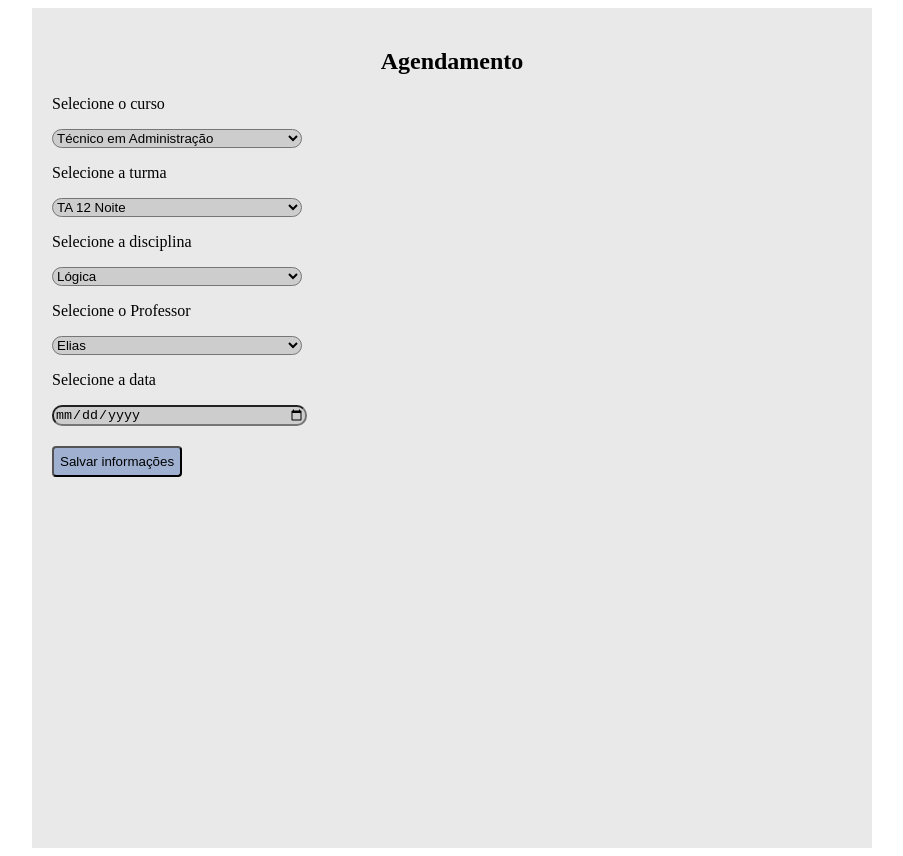
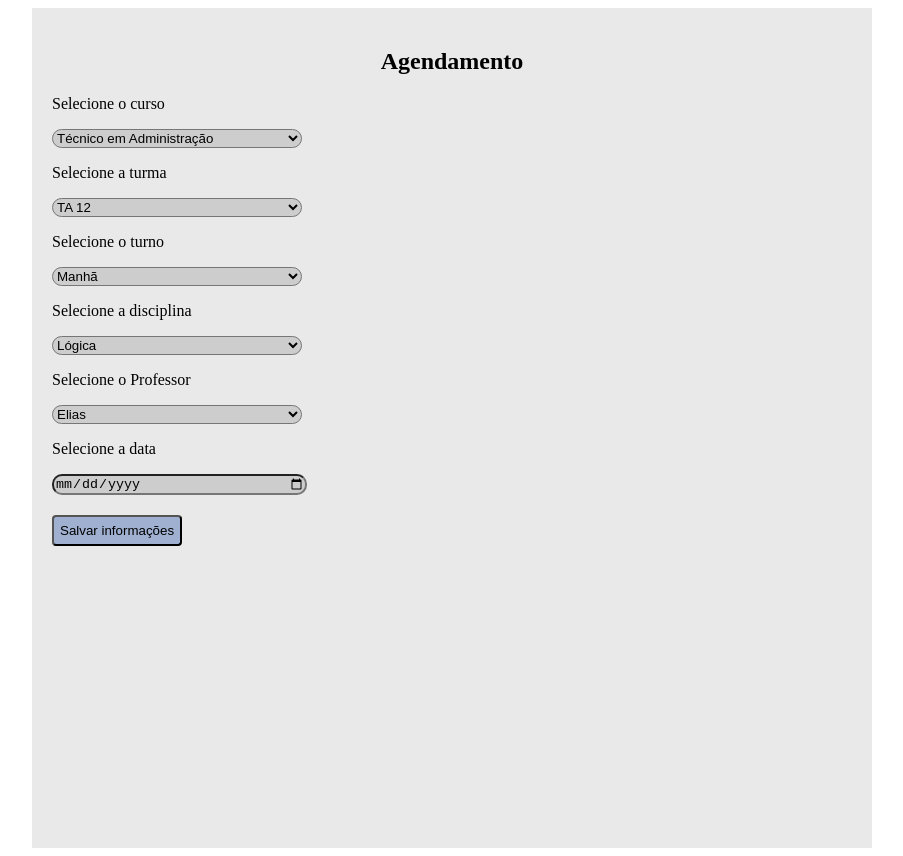
Before and after one commit to Peterson-moura/TCC_Calendario_Fundatec, a plain HTML site: page projeto_base/index.html in a window 1280 px wide. Shown: the whole page, without its empty margins (188-1091 px from the left). Drawn offline with Linux system fonts and the light colour scheme.

Commit message:
atualização da parte html

```diff
--- a/projeto_base/index.html
+++ b/projeto_base/index.html
@@ -28,14 +28,24 @@
       <div class="turma">
         <p>Selecione a turma</p>
         <select id="turma">
-          <option id="ta12">TA 12 Noite</option>
-          <option id="te16">TE 16 Noite</option>
-          <option id="te15">TE 15 Tarde</option>
-          <option id="te14">TE 14 Manhã</option>
-          <option id="tI18">TI 18 Tarde</option>
-          <option id="tst6">TST 6 Manhã</option>
+          <option id="ta12">TA 12</option>
+          <option id="te16">TE 16</option>
+          <option id="te15">TE 15</option>
+          <option id="te14">TE 14</option>
+          <option id="tI18">TI 18</option>
+          <option id="tst6">TST 6</option>
         </select>
       </div>
+
+      <div class="turno">
+              <p>Selecione o turno</p>
+              <select id="turno">
+                <option id="manha">Manhã</option>
+                <option id="tarde">Tarde</option>
+                <option id="noite">Noite</option>
+
+              </select>
+            </div>
 
       <div class="disciplina">
         <p>Selecione a disciplina</p>
--- a/projeto_base/style.css
+++ b/projeto_base/style.css
@@ -17,6 +17,12 @@
   background-color: rgba(155, 155, 155, 0.356);
 }
 #turma {
+  width: 250px;
+  text-align: justify;
+  border-radius: 10px;
+  background-color: rgba(155, 155, 155, 0.356);
+}
+#turno {
   width: 250px;
   text-align: justify;
   border-radius: 10px;
```
